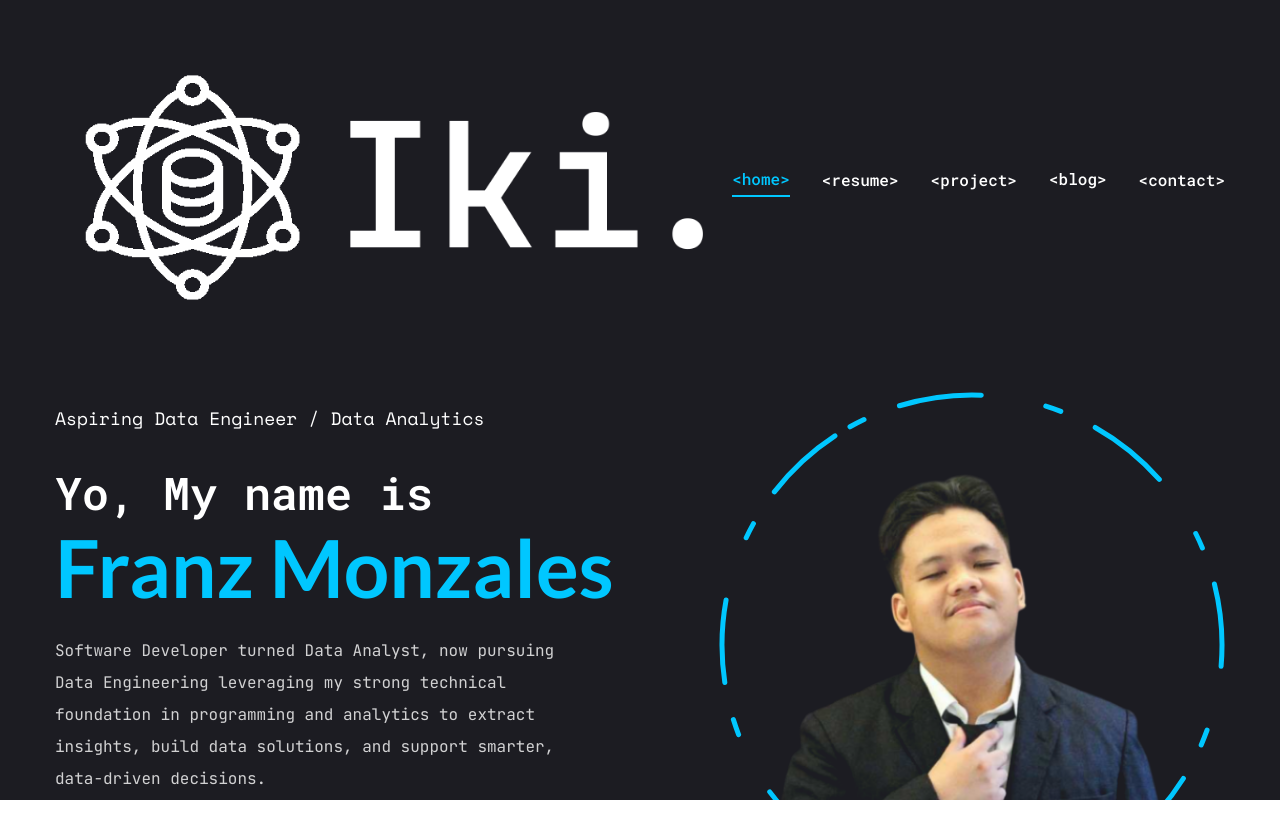
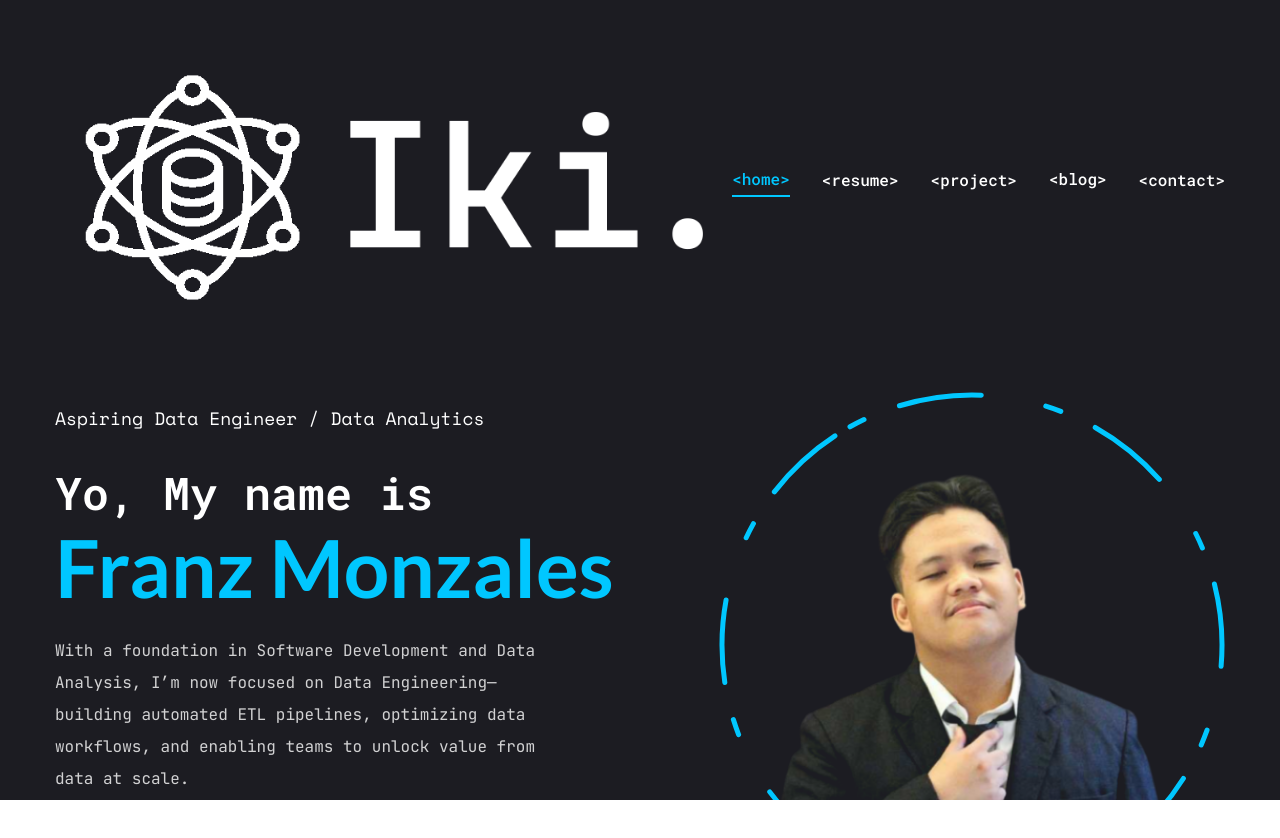
Before and after one commit to ikigamisama/IkigamiDevs_New_Site, a Next.js app: page / in a window 1280 px wide. Shown: the top 838 px of the page. Built offline with nearby package versions, Linux system fonts and the light colour scheme.

Commit message:
update intro

```diff
--- a/app/page.tsx
+++ b/app/page.tsx
@@ -29,10 +29,10 @@ export default function Home() {
 							</h1>
 							<p
 								className={`max-w-full xl:max-w-[500px] mb-9 text-white/80 ${jetbrainsMono.className}`}>
-								Software Developer turned Data Analyst, now pursuing Data
-								Engineering leveraging my strong technical foundation in
-								programming and analytics to extract insights, build data
-								solutions, and support smarter, data-driven decisions.
+								With a foundation in Software Development and Data Analysis, I’m
+								now focused on Data Engineering—building automated ETL
+								pipelines, optimizing data workflows, and enabling teams to
+								unlock value from data at scale.
 							</p>
 
 							<div className='flex flex-col xl:flex-row items-center gap-8'>
```
